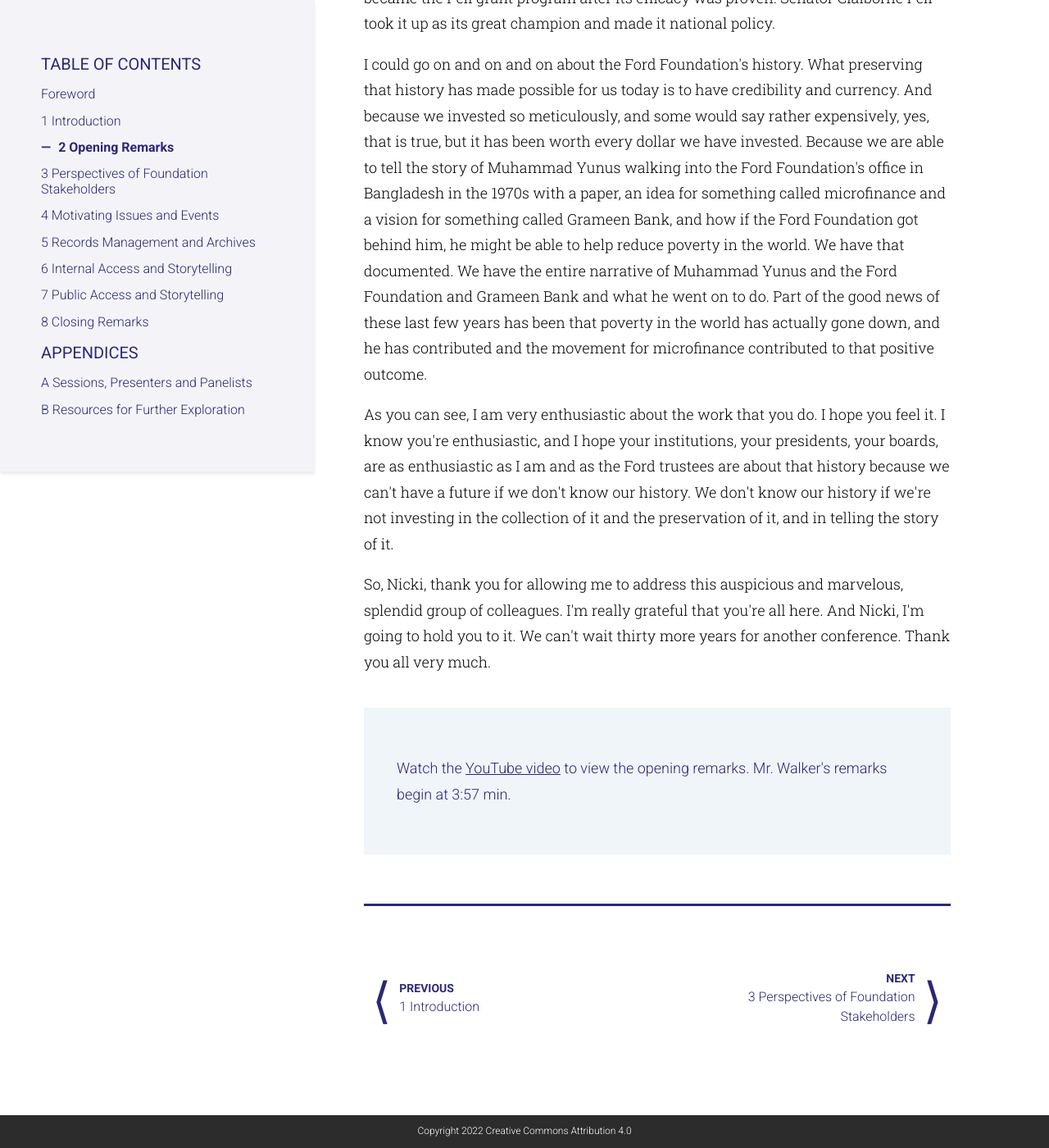
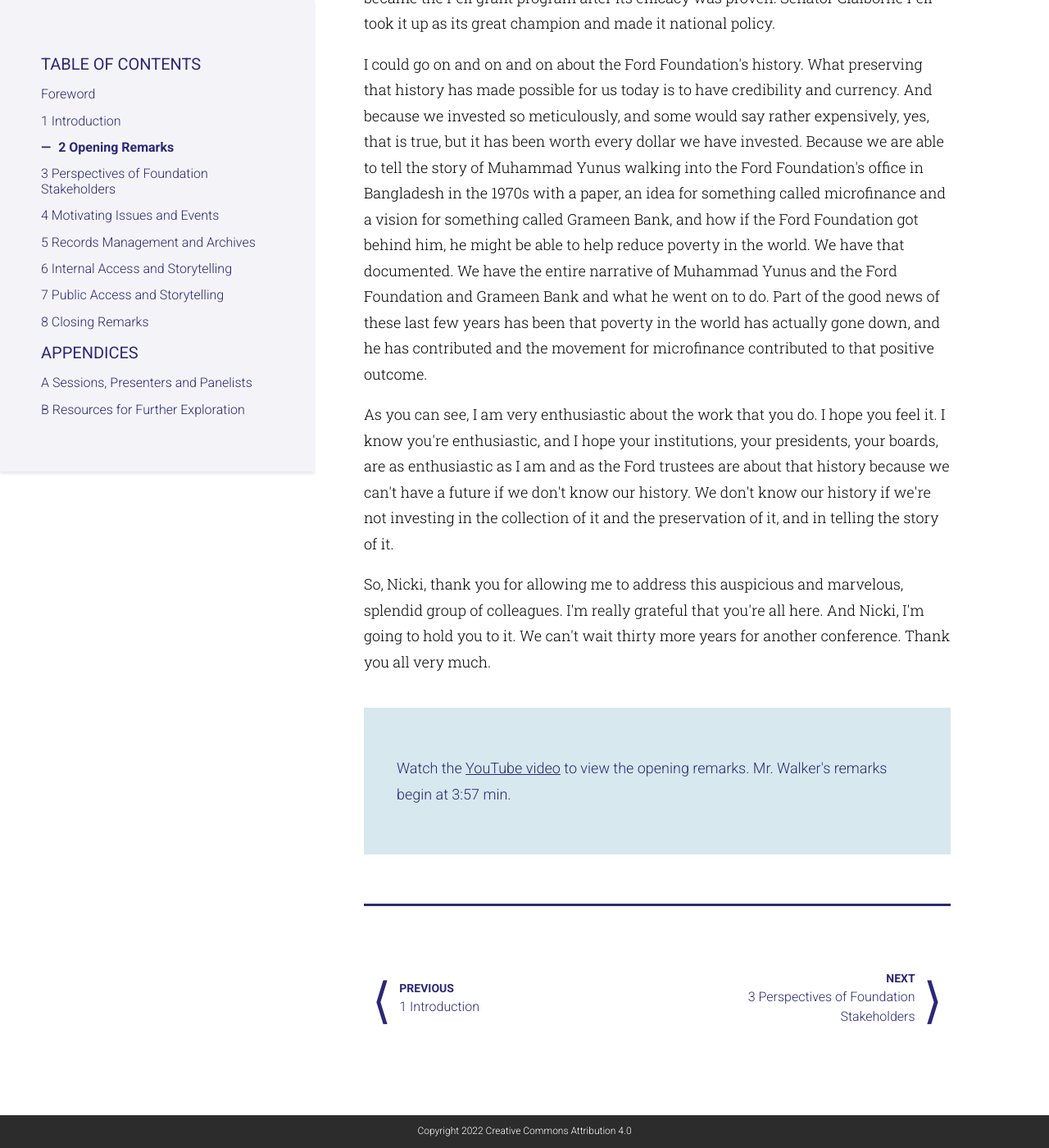
Before and after one commit to RockefellerArchiveCenter/advancing-foundation-archives, a Jekyll site: the page built from report/opening-remarks.html, in a window 1280 px wide and 1400 px high, scrolled down 3141 px. Shown: the whole window at 82% size. Built offline with Jekyll 4.4.1, drawn with Linux system fonts in a browser that asks for light colours; comment, search, counter and statistics services are not loaded.

Commit message:
improve background color

```diff
--- a/_sass/colors.scss
+++ b/_sass/colors.scss
@@ -7,7 +7,7 @@ $pink: #DA3B65;
 $aqua: #005C71;
 $light-aqua: #3B839E;
 
-$light-blue: #3684a014;
+$light-blue: #D7E8EE;
 
 $gold: #EEB447;
 
--- a/_sass/skip-link.scss
+++ b/_sass/skip-link.scss
@@ -1,5 +1,6 @@
 .skip-link {
   clip: rect(1px, 1px, 1px, 1px);
+  color: $black;
   font-weight: $font-weight-bold;
   height: 1px;
   overflow: hidden;
@@ -13,7 +14,7 @@
     position: absolute;
     width: auto;
     z-index: 99;
-    background: $light-blue;
+    background-color: $light-blue;
     margin: 5px;
     padding: 10px 16px;
   }
```
